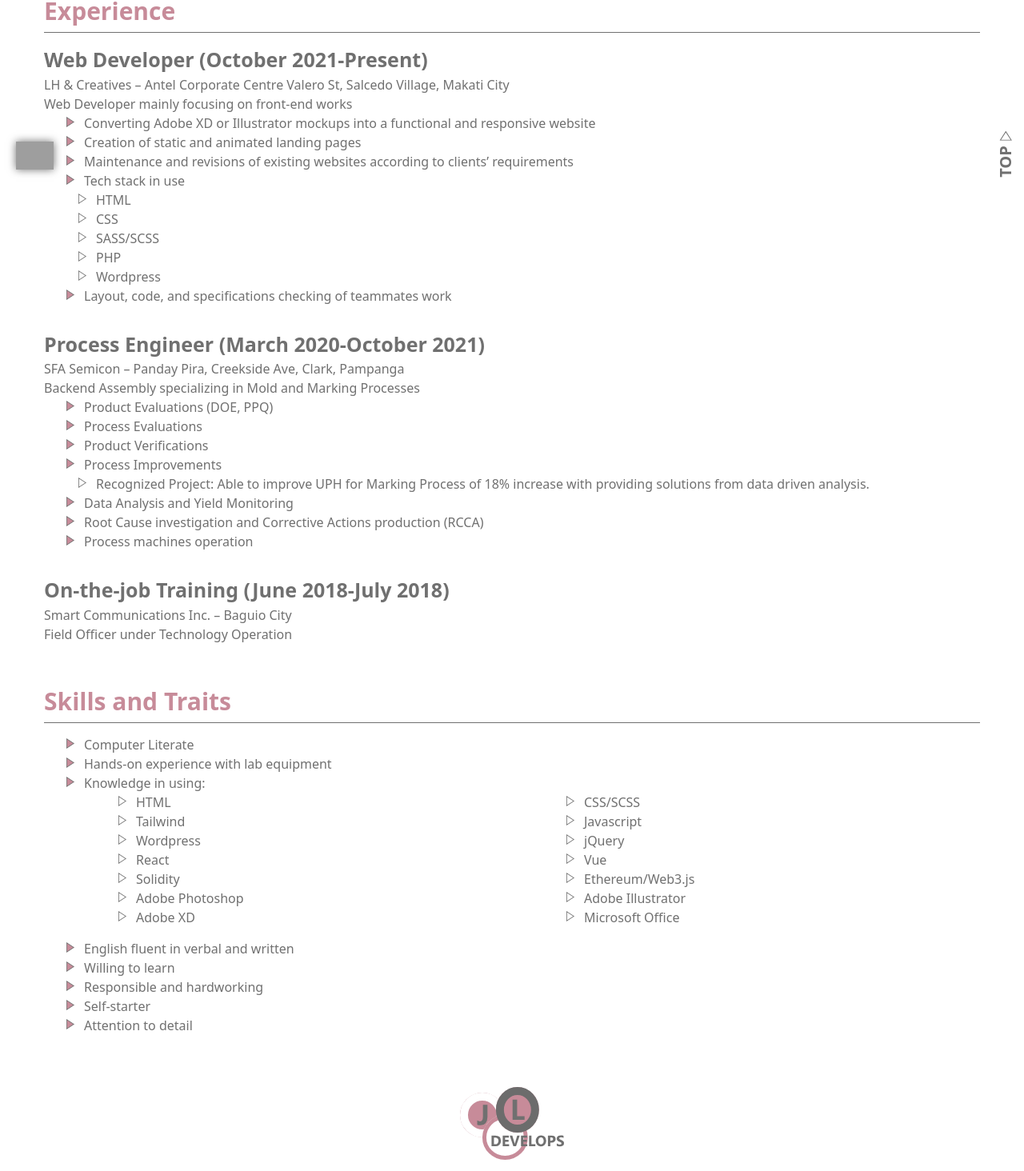
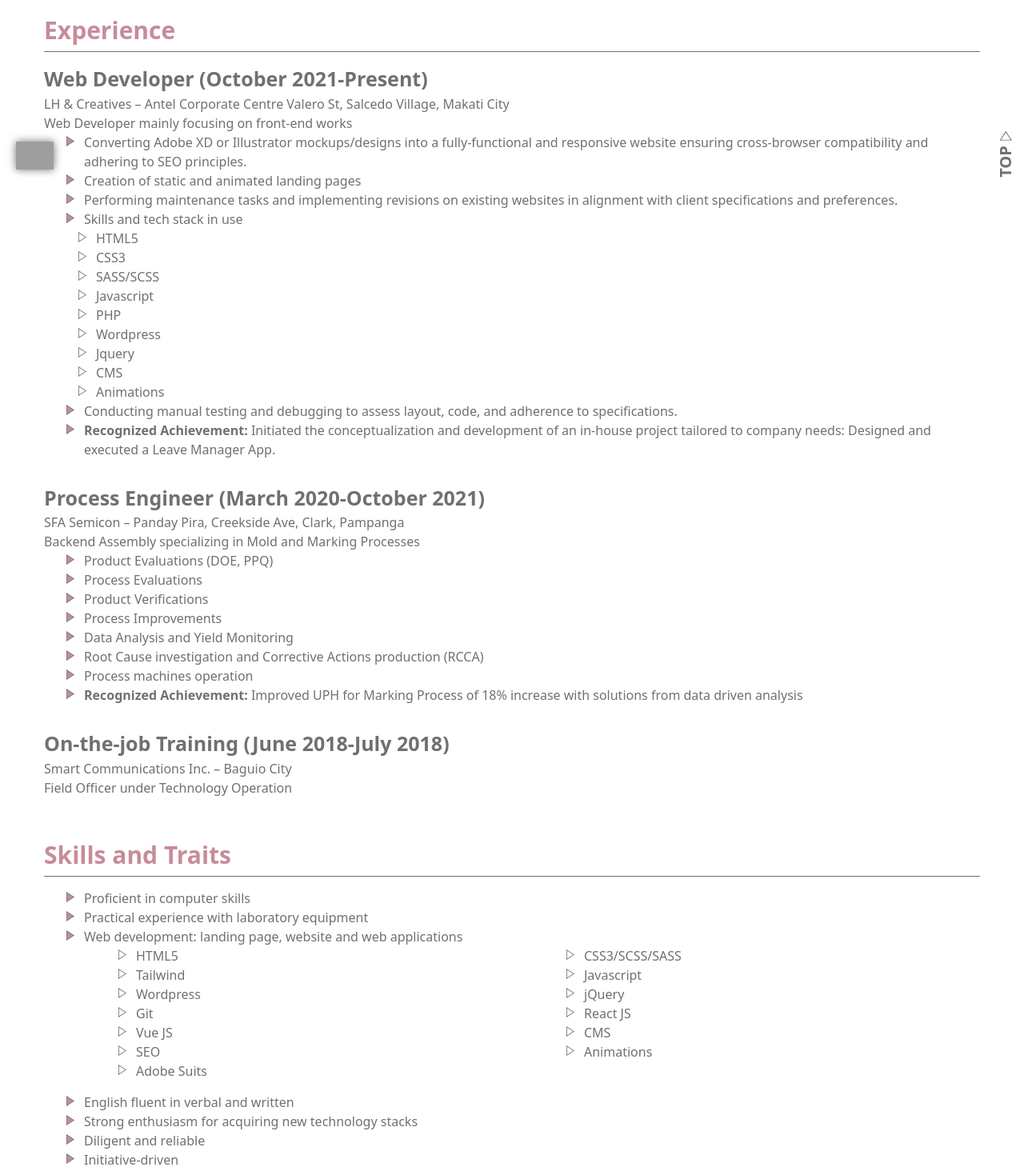
Before and after one commit to jenelleabrigo/jldevelops, a React (Vite) app: page /about in a window 1280 px wide. Shown: the part 568-2032 px from the top of the page at 80% size. Built offline with nearby package versions, Linux system fonts and the light colour scheme; grey boxes are pictures that could not be loaded.

Commit message:
2024 updates - resume, about, journey

```diff
--- a/src/components/About.jsx
+++ b/src/components/About.jsx
@@ -1,5 +1,5 @@
 import React from "react";
-import resume from "../../src/assets/pdf/jenelle-abrigo-resume_2023.pdf";
+import resume from "../../src/assets/pdf/jenelle-abrigo-resume_2024.pdf";
 
 const About = () => {
   return (
@@ -21,6 +21,9 @@
                 <dl className="p-about__inner__section__item__content">
                   <dt className="p-about__inner__section__item__content__list u-text is-small">Deans Lister, 4 semesters</dt>
                   <dt className="p-about__inner__section__item__content__list u-text is-small">Officer, Institute of Electronics Engineers of the Philippines - National Student Chapter</dt>
+                  <dt className="p-about__inner__section__item__content__list u-text is-small">
+                    Member of Volleyball Team (School of Engineering and Architecture & Electronics and Communications Department)
+                  </dt>
                 </dl>
               </div>
               <div className="p-about__inner__section__item">
@@ -44,17 +47,28 @@
                 <p className="p-about__inner__section__item__txt u-text is-small">LH & Creatives – Antel Corporate Centre Valero St, Salcedo Village, Makati City</p>
                 <p className="p-about__inner__section__item__txt u-text is-small">Web Developer mainly focusing on front-end works</p>
                 <dl className="p-about__inner__section__item__content">
-                  <dt className="p-about__inner__section__item__content__list u-text is-small">Converting Adobe XD or Illustrator mockups into a functional and
-responsive website</dt>
+                  <dt className="p-about__inner__section__item__content__list u-text is-small">
+                    Converting Adobe XD or Illustrator mockups/designs into a fully-functional and responsive website ensuring cross-browser compatibility and adhering to SEO principles.
+                  </dt>
                   <dt className="p-about__inner__section__item__content__list u-text is-small">Creation of static and animated landing pages</dt>
-                  <dt className="p-about__inner__section__item__content__list u-text is-small"> Maintenance and revisions of existing websites according to clients’ requirements</dt>
-                  <dt className="p-about__inner__section__item__content__list u-text is-small"> Tech stack in use</dt>
-                  <dd className="p-about__inner__section__item__content__list__detail u-text is-small">HTML</dd>
-                  <dd className="p-about__inner__section__item__content__list__detail u-text is-small">CSS</dd>
+                  <dt className="p-about__inner__section__item__content__list u-text is-small">
+                    Performing maintenance tasks and implementing revisions on existing websites in alignment with client specifications and preferences.
+                  </dt>
+                  <dt className="p-about__inner__section__item__content__list u-text is-small">Skills and tech stack in use</dt>
+                  <dd className="p-about__inner__section__item__content__list__detail u-text is-small">HTML5</dd>
+                  <dd className="p-about__inner__section__item__content__list__detail u-text is-small">CSS3</dd>
                   <dd className="p-about__inner__section__item__content__list__detail u-text is-small">SASS/SCSS</dd>
+                  <dd className="p-about__inner__section__item__content__list__detail u-text is-small">Javascript</dd>
                   <dd className="p-about__inner__section__item__content__list__detail u-text is-small">PHP</dd>
                   <dd className="p-about__inner__section__item__content__list__detail u-text is-small">Wordpress</dd>
-                  <dt className="p-about__inner__section__item__content__list u-text is-small">Layout, code, and specifications checking of teammates work</dt>
+                  <dd className="p-about__inner__section__item__content__list__detail u-text is-small">Jquery</dd>
+                  <dd className="p-about__inner__section__item__content__list__detail u-text is-small">CMS</dd>
+                  <dd className="p-about__inner__section__item__content__list__detail u-text is-small">Animations</dd>
+                  <dt className="p-about__inner__section__item__content__list u-text is-small">Conducting manual testing and debugging to assess layout, code, and adherence to specifications.</dt>
+                  <dt className="p-about__inner__section__item__content__list u-text is-small">
+                    <strong>Recognized Achievement:</strong> Initiated the conceptualization and development of an in-house project tailored to company needs: Designed and executed a Leave Manager
+                    App.
+                  </dt>
                 </dl>
               </div>
               <div className="p-about__inner__section__item">
@@ -69,12 +83,12 @@
                   <dt className="p-about__inner__section__item__content__list u-text is-small">Process Evaluations</dt>
                   <dt className="p-about__inner__section__item__content__list u-text is-small">Product Verifications</dt>
                   <dt className="p-about__inner__section__item__content__list u-text is-small">Process Improvements</dt>
-                  <dd className="p-about__inner__section__item__content__list__detail u-text is-small">
-                    Recognized Project: Able to improve UPH for Marking Process of 18% increase with providing solutions from data driven analysis.
-                  </dd>
                   <dt className="p-about__inner__section__item__content__list u-text is-small">Data Analysis and Yield Monitoring</dt>
                   <dt className="p-about__inner__section__item__content__list u-text is-small">Root Cause investigation and Corrective Actions production (RCCA)</dt>
                   <dt className="p-about__inner__section__item__content__list u-text is-small">Process machines operation</dt>
+                  <dt className="p-about__inner__section__item__content__list u-text is-small">
+                    <strong>Recognized Achievement:</strong> Improved UPH for Marking Process of 18% increase with solutions from data driven analysis
+                  </dt>
                 </dl>
               </div>
               <div className="p-about__inner__section__item">
@@ -91,36 +105,31 @@
               <h2 className="p-about__inner__section__heading">Skills and Traits</h2>
               <div className="p-about__inner__section__item">
                 <ul className="p-about__inner__section__item__content">
-                  <li className="p-about__inner__section__item__content__list u-text is-small">Computer Literate</li>
-                  <li className="p-about__inner__section__item__content__list u-text is-small">Hands-on experience with lab equipment</li>
+                  <li className="p-about__inner__section__item__content__list u-text is-small">Proficient in computer skills</li>
+                  <li className="p-about__inner__section__item__content__list u-text is-small">Practical experience with laboratory equipment</li>
                   <li className="p-about__inner__section__item__content__list u-text is-small">
-                    Knowledge in using:
+                    Web development: landing page, website and web applications
                     <div className="p-about__inner__section__item__content__list__grid">
-                      <p className="p-about__inner__section__item__content__list__detail no-margin u-text is-small">HTML</p>
-                      <p className="p-about__inner__section__item__content__list__detail no-margin u-text is-small">CSS/SCSS</p>
+                      <p className="p-about__inner__section__item__content__list__detail no-margin u-text is-small">HTML5</p>
+                      <p className="p-about__inner__section__item__content__list__detail no-margin u-text is-small">CSS3/SCSS/SASS</p>
                       <p className="p-about__inner__section__item__content__list__detail no-margin u-text is-small">Tailwind</p>
                       <p className="p-about__inner__section__item__content__list__detail no-margin u-text is-small">Javascript</p>
                       <p className="p-about__inner__section__item__content__list__detail no-margin u-text is-small">Wordpress</p>
                       <p className="p-about__inner__section__item__content__list__detail no-margin u-text is-small">jQuery</p>
-                      <p className="p-about__inner__section__item__content__list__detail no-margin u-text is-small">React</p>
-                      <p className="p-about__inner__section__item__content__list__detail no-margin u-text is-small">Vue</p>
-                      <p className="p-about__inner__section__item__content__list__detail no-margin u-text is-small">Solidity</p>
-                      <p className="p-about__inner__section__item__content__list__detail no-margin u-text is-small">Ethereum/Web3.js</p>
-                      {/* <p className="p-about__inner__section__item__content__list__detail no-margin u-text is-small">Bootstrap</p> */}
-                      {/* <p className="p-about__inner__section__item__content__list__detail no-margin u-text is-small">MySQL</p> */}
-                      {/* <p className="p-about__inner__section__item__content__list__detail no-margin u-text is-small">AutoCAD</p> */}
-                      <p className="p-about__inner__section__item__content__list__detail no-margin u-text is-small">Adobe Photoshop</p>
-                      <p className="p-about__inner__section__item__content__list__detail no-margin u-text is-small">Adobe Illustrator</p>
-                      <p className="p-about__inner__section__item__content__list__detail no-margin u-text is-small">Adobe XD</p>
-                      <p className="p-about__inner__section__item__content__list__detail no-margin u-text is-small">Microsoft Office</p>
-                      {/* <p className="p-about__inner__section__item__content__list__detail no-margin u-text is-small">Minitab</p> */}
+                      <p className="p-about__inner__section__item__content__list__detail no-margin u-text is-small">Git</p>
+                      <p className="p-about__inner__section__item__content__list__detail no-margin u-text is-small">React JS</p>
+                      <p className="p-about__inner__section__item__content__list__detail no-margin u-text is-small">Vue JS</p>
+                      <p className="p-about__inner__section__item__content__list__detail no-margin u-text is-small">CMS</p>
+                      <p className="p-about__inner__section__item__content__list__detail no-margin u-text is-small">SEO</p>
+                      <p className="p-about__inner__section__item__content__list__detail no-margin u-text is-small">Animations</p>
+                      <p className="p-about__inner__section__item__content__list__detail no-margin u-text is-small">Adobe Suits</p>
                     </div>
                   </li>
                   <li className="p-about__inner__section__item__content__list u-text is-small">English fluent in verbal and written</li>
-                  <li className="p-about__inner__section__item__content__list u-text is-small">Willing to learn</li>
-                  <li className="p-about__inner__section__item__content__list u-text is-small">Responsible and hardworking</li>
-                  <li className="p-about__inner__section__item__content__list u-text is-small">Self-starter</li>
-                  <li className="p-about__inner__section__item__content__list u-text is-small">Attention to detail</li>
+                  <li className="p-about__inner__section__item__content__list u-text is-small">Strong enthusiasm for acquiring new technology stacks</li>
+                  <li className="p-about__inner__section__item__content__list u-text is-small">Diligent and reliable</li>
+                  <li className="p-about__inner__section__item__content__list u-text is-small">Initiative-driven</li>
+                  <li className="p-about__inner__section__item__content__list u-text is-small">Attentive to detail</li>
                 </ul>
               </div>
             </div>
```
Also changed, not shown: src/data/journey.js (+22 -1 lines), 1 other file (tests, documents, lock files or other folders).
